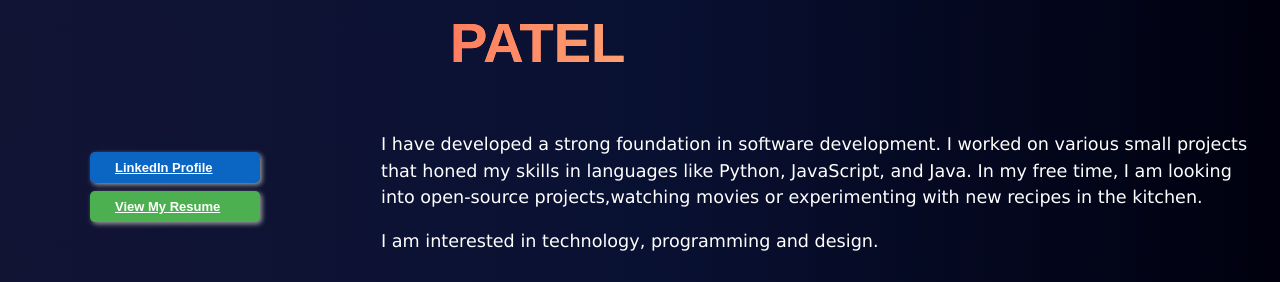
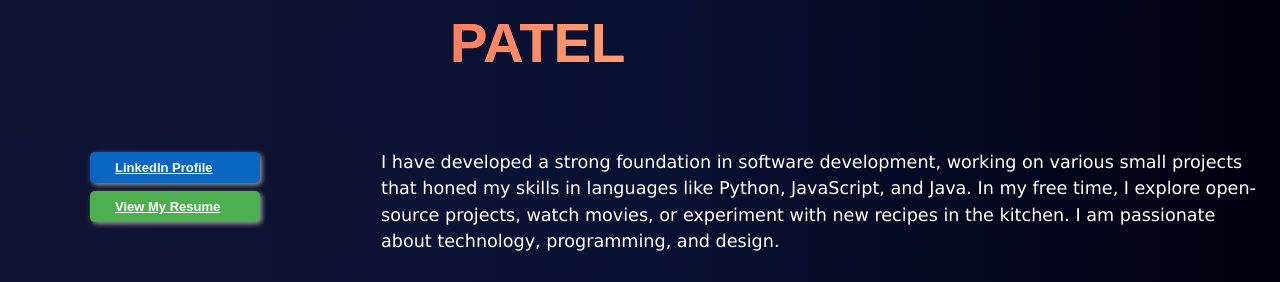
Before and after one commit to miteshkumar-om/Portfolio, a plain HTML site: page index.html in a window 1280 px wide. Shown: the part 518-800 px from the top of the page. Drawn offline with Linux system fonts and the light colour scheme.

Commit message:
Update index.html
intro

```diff
--- a/index.html
+++ b/index.html
@@ -23,10 +23,8 @@
     </div>
 
     <div class=" bottom-right">
-           <p>  I have developed a strong foundation in software development. I worked on various small projects that honed my skills in languages like Python, JavaScript, and Java.
-                In my free time, I am looking into open-source projects,watching movies or experimenting with new recipes in the kitchen.
+           <p>  I have developed a strong foundation in software development, working on various small projects that honed my skills in languages like Python, JavaScript, and Java. In my free time, I explore open-source projects, watch movies, or experiment with new recipes in the kitchen. I am passionate about technology, programming, and design.
             </p>
-           <p> I am interested in technology, programming and design.</p>
     </div>
     <div class="container container1">
         <div class="square small one"></div>
```
